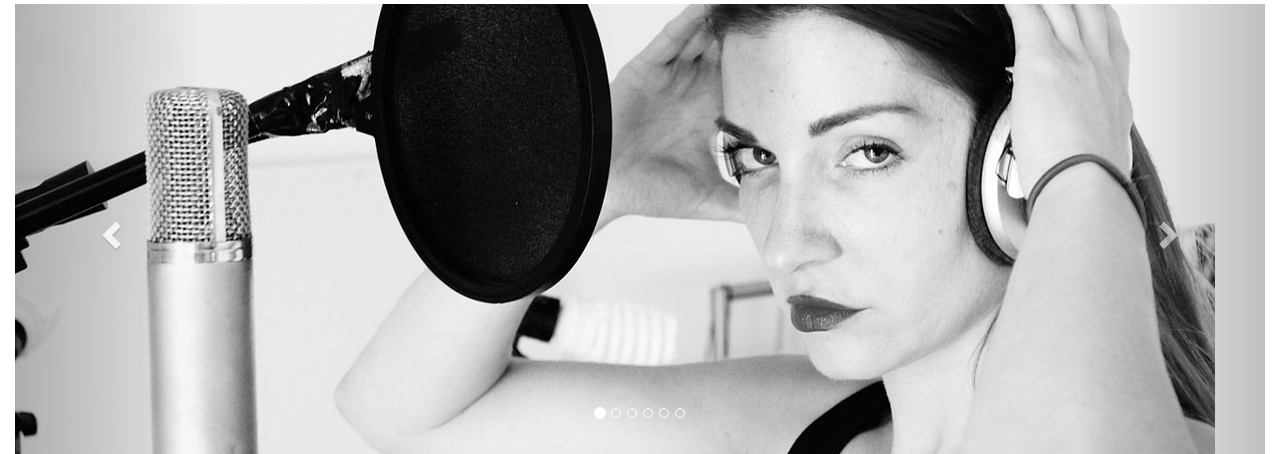
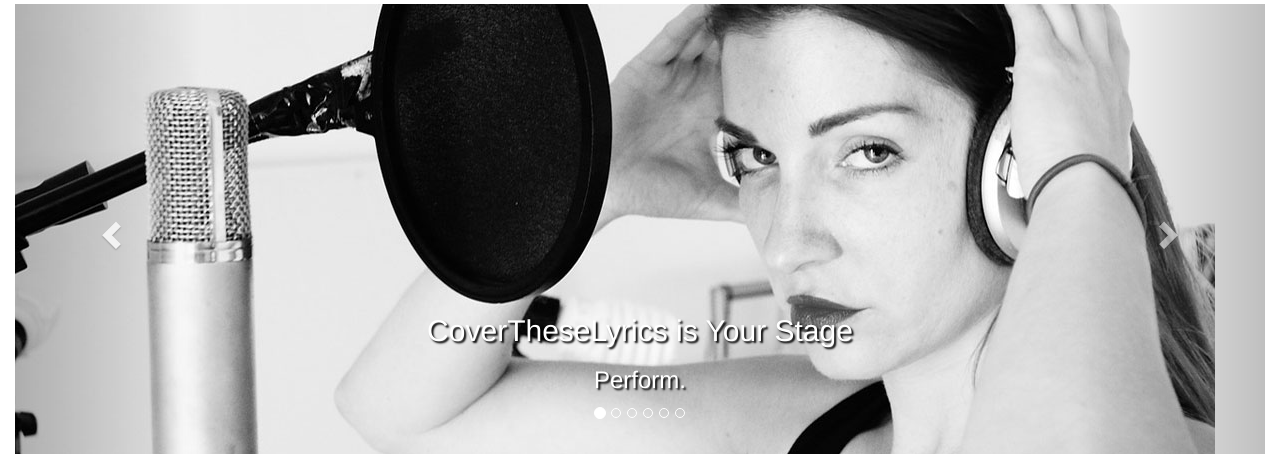
Before and after one commit to coffeeteer/CoverTheseLyrics, a PHP site: page / in a window 1280 px wide; the page is wider, and only the part inside the window is pictured. Shown: the part 369-823 px from the top of that part. Run offline with PHP 8.4, Linux system fonts and the light colour scheme; some web fonts are replaced.

Commit message:
added caption over carousel

```diff
--- a/assets/app.js
+++ b/assets/app.js
@@ -0,0 +1,5 @@
+$(document).ready(function() {
+	$('#myCarousel').carousel({
+      interval: 3000
+    })
+});
--- a/css/style.css
+++ b/css/style.css
@@ -17,3 +17,15 @@
 	line-height: 50px;
 	letter-spacing: 1px;
 }
+
+.container-fluid {
+	background-image: url('assets/images/background.png') blue;
+/*	background-image: url("http://www.planwallpaper.com/static/images/518079-background-hd.jpg");
+*/
+}
+
+.caroTxt {
+	color: #fff;
+	z-index: 3;
+	text-shadow: 2px 2px 2px black;
+}
--- a/index.html
+++ b/index.html
@@ -3,10 +3,12 @@
 
 <head>
 	<title>CoverTheseLyrics</title>
+	<script src="https://code.jquery.com/jquery-2.2.4.js" integrity="sha256-iT6Q9iMJYuQiMWNd9lDyBUStIq/8PuOW33aOqmvFpqI=" crossorigin="anonymous"></script>
 	<link rel="stylesheet" href="https://maxcdn.bootstrapcdn.com/bootstrap/3.3.6/css/bootstrap.min.css" integrity="sha384-1q8mTJOASx8j1Au+a5WDVnPi2lkFfwwEAa8hDDdjZlpLegxhjVME1fgjWPGmkzs7" crossorigin="anonymous">
 	<link rel="stylesheet" type="text/css" href="css/bootstrap.css">
 	<link rel="stylesheet" type="text/css" href="css/style.css">
-	<script src="https://code.jquery.com/jquery-2.2.4.js" integrity="sha256-iT6Q9iMJYuQiMWNd9lDyBUStIq/8PuOW33aOqmvFpqI=" crossorigin="anonymous"></script>
+
+	<script type="text/javascript" src="assets/app.js"></script>
 </head>
 
 <body>
@@ -33,6 +35,10 @@
 
     <div class="item active">
       <img src="assets/images/slider/singer_crop_SFW.jpg" alt="Slider Image 1">
+      	<div class="carousel-caption">
+      		<h2 class="caroTxt">CoverTheseLyrics is Your Stage</h2>
+      		<h3 class="caroTxt">Perform.</h3>
+      	</div>
     </div>
 
     <div class="item">
```
Also changed, not shown: 1 other file.
